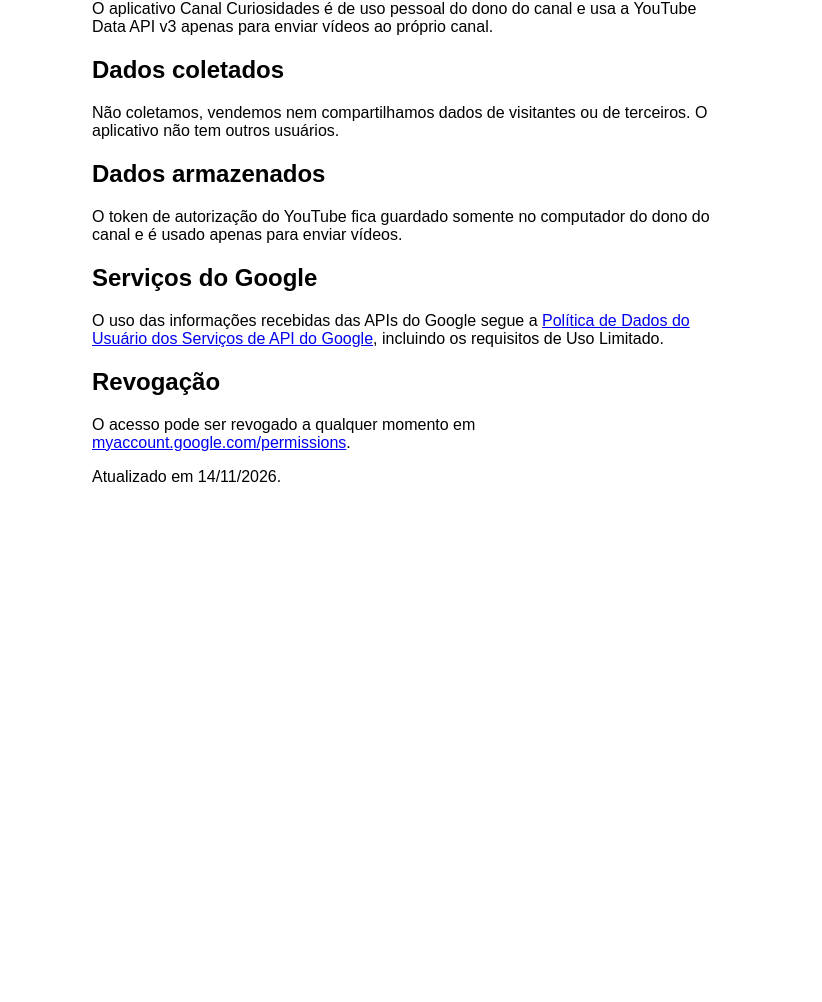
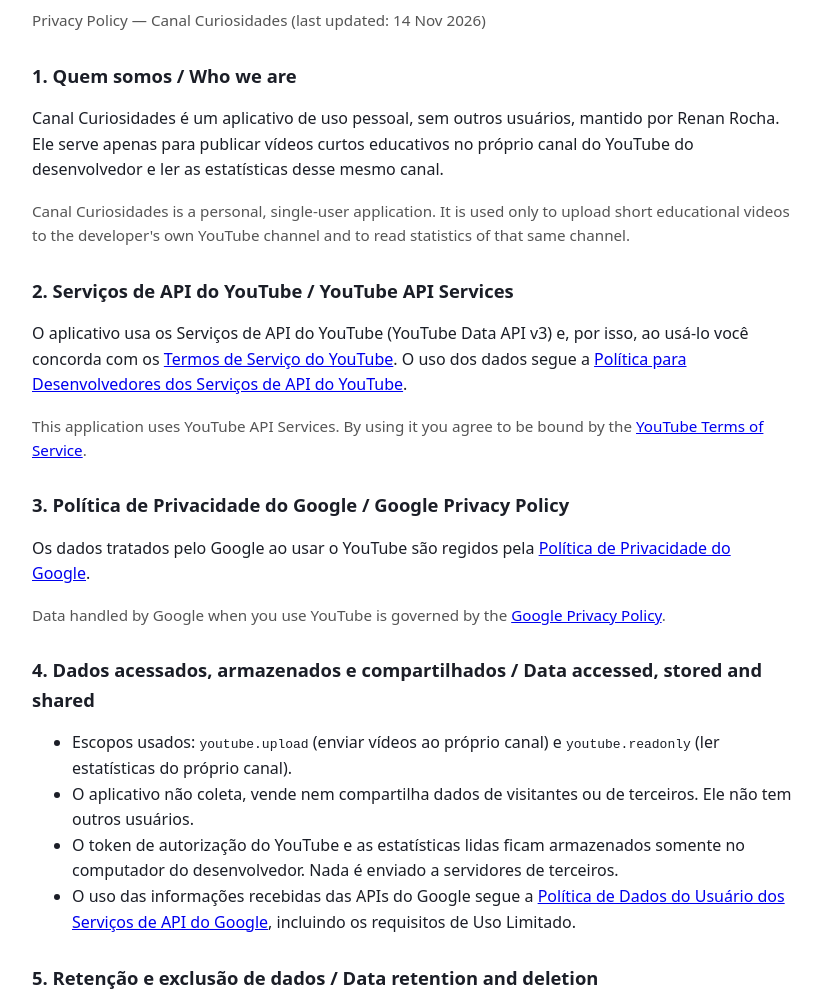
Before and after one commit to renantv1/canal-curiosidades-site, a plain HTML site: page privacidade.html in a window 1280 px wide. Shown: the part 98-1100 px from the top of the page, without its empty margins (228-1050 px from the left). Before the commit the page ends 800 px from the top, so only its background shows below. Drawn offline with Linux system fonts and the light colour scheme.

Commit message:
Política de privacidade com serviços de API do YouTube, retenção e exclusão

```diff
--- a/privacidade.html
+++ b/privacidade.html
@@ -1,16 +1,39 @@
 <!doctype html>
 <html lang="pt-BR"><head><meta charset="utf-8"><meta name="viewport" content="width=device-width,initial-scale=1">
-<title>Política de Privacidade - Canal Curiosidades</title></head>
-<body style="font-family:sans-serif;max-width:640px;margin:40px auto;padding:0 16px">
+<title>Política de Privacidade - Canal Curiosidades</title>
+<style>body{font-family:system-ui,sans-serif;max-width:760px;margin:40px auto;padding:0 20px;line-height:1.6;color:#1b1e27}h1{margin-bottom:4px}h2{margin-top:28px;font-size:1.15em}.en{color:#555;font-size:.95em}</style></head>
+<body>
 <h1>Política de Privacidade</h1>
-<p>O aplicativo Canal Curiosidades é de uso pessoal do dono do canal e usa a YouTube Data API v3 apenas para enviar vídeos ao próprio canal.</p>
-<h2>Dados coletados</h2>
-<p>Não coletamos, vendemos nem compartilhamos dados de visitantes ou de terceiros. O aplicativo não tem outros usuários.</p>
-<h2>Dados armazenados</h2>
-<p>O token de autorização do YouTube fica guardado somente no computador do dono do canal e é usado apenas para enviar vídeos.</p>
-<h2>Serviços do Google</h2>
-<p>O uso das informações recebidas das APIs do Google segue a <a href="https://developers.google.com/terms/api-services-user-data-policy">Política de Dados do Usuário dos Serviços de API do Google</a>, incluindo os requisitos de Uso Limitado.</p>
-<h2>Revogação</h2>
-<p>O acesso pode ser revogado a qualquer momento em <a href="https://myaccount.google.com/permissions">myaccount.google.com/permissions</a>.</p>
-<p>Atualizado em 14/11/2026.</p>
+<p class="en">Privacy Policy — Canal Curiosidades (last updated: 14 Nov 2026)</p>
+
+<h2>1. Quem somos / Who we are</h2>
+<p>Canal Curiosidades é um aplicativo de uso pessoal, sem outros usuários, mantido por Renan Rocha. Ele serve apenas para publicar vídeos curtos educativos no próprio canal do YouTube do desenvolvedor e ler as estatísticas desse mesmo canal.</p>
+<p class="en">Canal Curiosidades is a personal, single-user application. It is used only to upload short educational videos to the developer's own YouTube channel and to read statistics of that same channel.</p>
+
+<h2>2. Serviços de API do YouTube / YouTube API Services</h2>
+<p>O aplicativo usa os Serviços de API do YouTube (YouTube Data API v3) e, por isso, ao usá-lo você concorda com os <a href="https://www.youtube.com/t/terms">Termos de Serviço do YouTube</a>. O uso dos dados segue a <a href="https://developers.google.com/youtube/terms/developer-policies">Política para Desenvolvedores dos Serviços de API do YouTube</a>.</p>
+<p class="en">This application uses YouTube API Services. By using it you agree to be bound by the <a href="https://www.youtube.com/t/terms">YouTube Terms of Service</a>.</p>
+
+<h2>3. Política de Privacidade do Google / Google Privacy Policy</h2>
+<p>Os dados tratados pelo Google ao usar o YouTube são regidos pela <a href="http://www.google.com/policies/privacy">Política de Privacidade do Google</a>.</p>
+<p class="en">Data handled by Google when you use YouTube is governed by the <a href="http://www.google.com/policies/privacy">Google Privacy Policy</a>.</p>
+
+<h2>4. Dados acessados, armazenados e compartilhados / Data accessed, stored and shared</h2>
+<ul>
+<li>Escopos usados: <code>youtube.upload</code> (enviar vídeos ao próprio canal) e <code>youtube.readonly</code> (ler estatísticas do próprio canal).</li>
+<li>O aplicativo não coleta, vende nem compartilha dados de visitantes ou de terceiros. Ele não tem outros usuários.</li>
+<li>O token de autorização do YouTube e as estatísticas lidas ficam armazenados somente no computador do desenvolvedor. Nada é enviado a servidores de terceiros.</li>
+<li>O uso das informações recebidas das APIs do Google segue a <a href="https://developers.google.com/terms/api-services-user-data-policy">Política de Dados do Usuário dos Serviços de API do Google</a>, incluindo os requisitos de Uso Limitado.</li>
+</ul>
+
+<h2>5. Retenção e exclusão de dados / Data retention and deletion</h2>
+<p>Os tokens e as estatísticas são mantidos apenas enquanto o aplicativo estiver em uso e são apagados do computador quando o acesso é encerrado. Para pedir a exclusão de qualquer dado, escreva para o contato abaixo; o pedido é atendido em até 30 dias. Os dados armazenados pelo Google são geridos pelo Google.</p>
+<p class="en">Tokens and statistics are kept only while the application is in use and are deleted from the computer when access ends. To request deletion of any data, contact us below; requests are handled within 30 days.</p>
+
+<h2>6. Revogar o acesso / Revoking access</h2>
+<p>O acesso do aplicativo à conta Google pode ser revogado a qualquer momento em <a href="https://myaccount.google.com/permissions">myaccount.google.com/permissions</a> e na <a href="https://security.google.com/settings/security/permissions">página de configurações de segurança do Google</a>. Após a revogação, o aplicativo deixa de acessar o YouTube e os dados armazenados são apagados.</p>
+<p class="en">You can revoke the application's access at any time at <a href="https://security.google.com/settings/security/permissions">Google security settings</a>.</p>
+
+<h2>7. Contato / Contact</h2>
+<p>Renan Rocha — <a href="mailto:renanrocha352486@gmail.com">renanrocha352486@gmail.com</a></p>
 </body></html>
```
